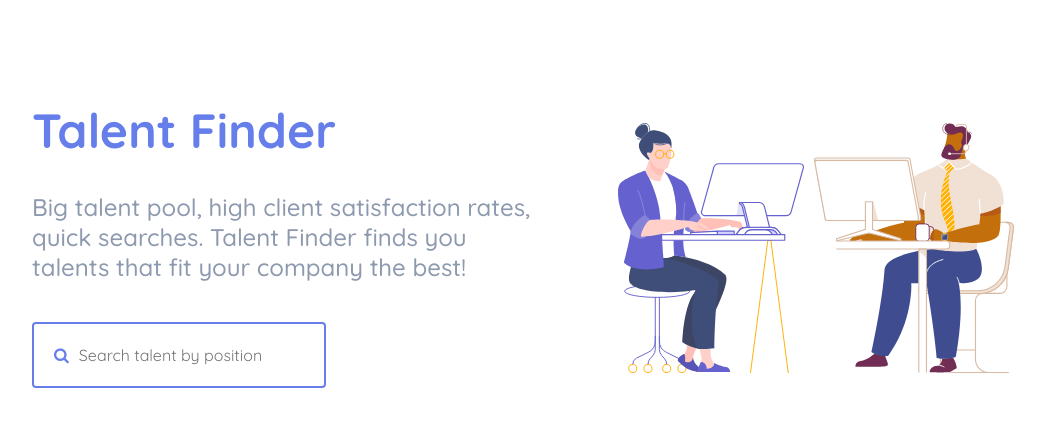
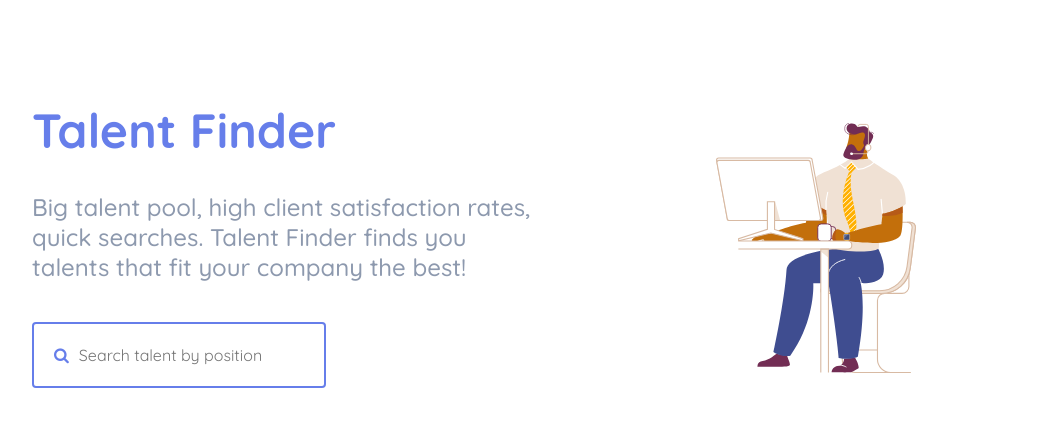
Before and after one commit to clairepeng0808/talentFinder, a React (Create React App) app: page / in a window 1280 px wide. Shown: the top 423 px of the page, without its empty margins (80-1125 px from the left). Built offline with nearby package versions, Linux system fonts and the light colour scheme; no server answers.

Commit message:
removed an svg

```diff
--- a/src/container/App.js
+++ b/src/container/App.js
@@ -62,7 +62,6 @@ class App extends Component {
             </div>
 
             <div className="illustrations">
-              <img src={require("../assets/male.svg")} alt="male-worker"></img>
               <img
                 src={require("../assets/female.svg")}
                 alt="female-worker"
```
